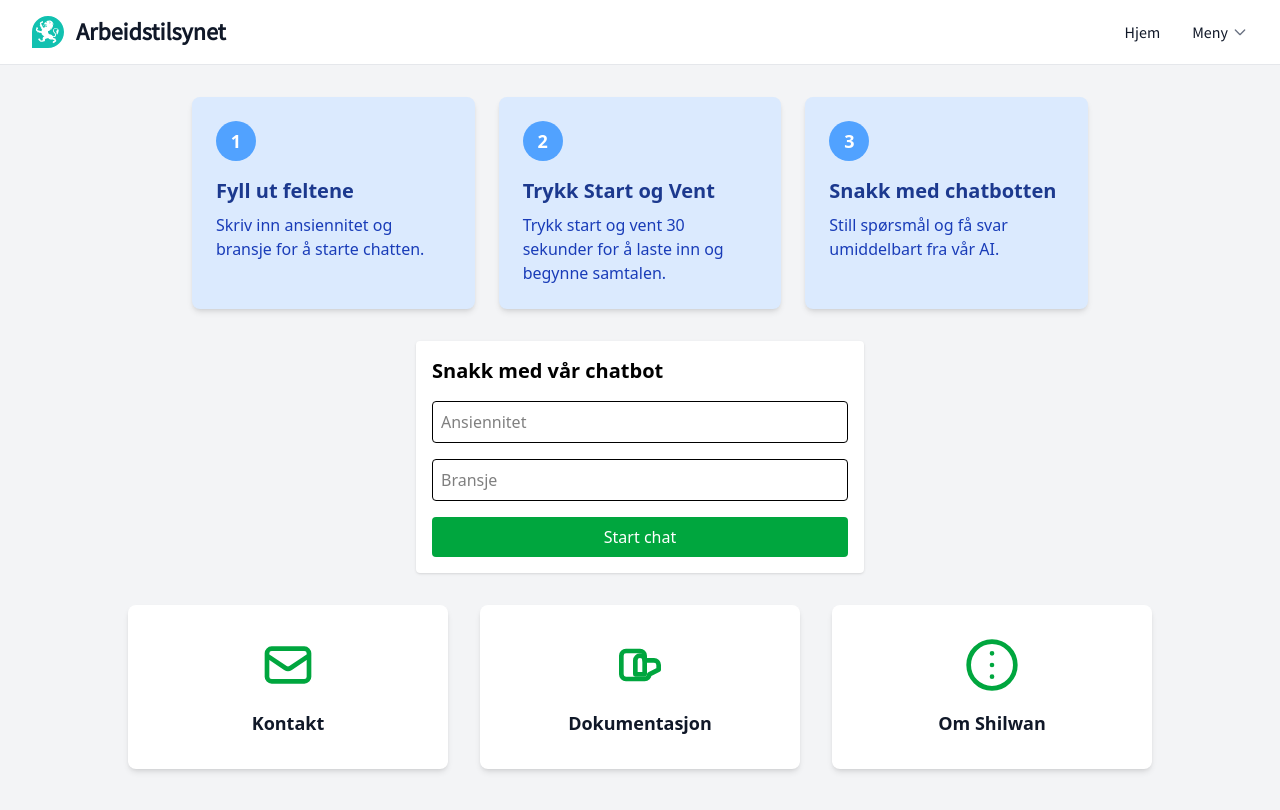
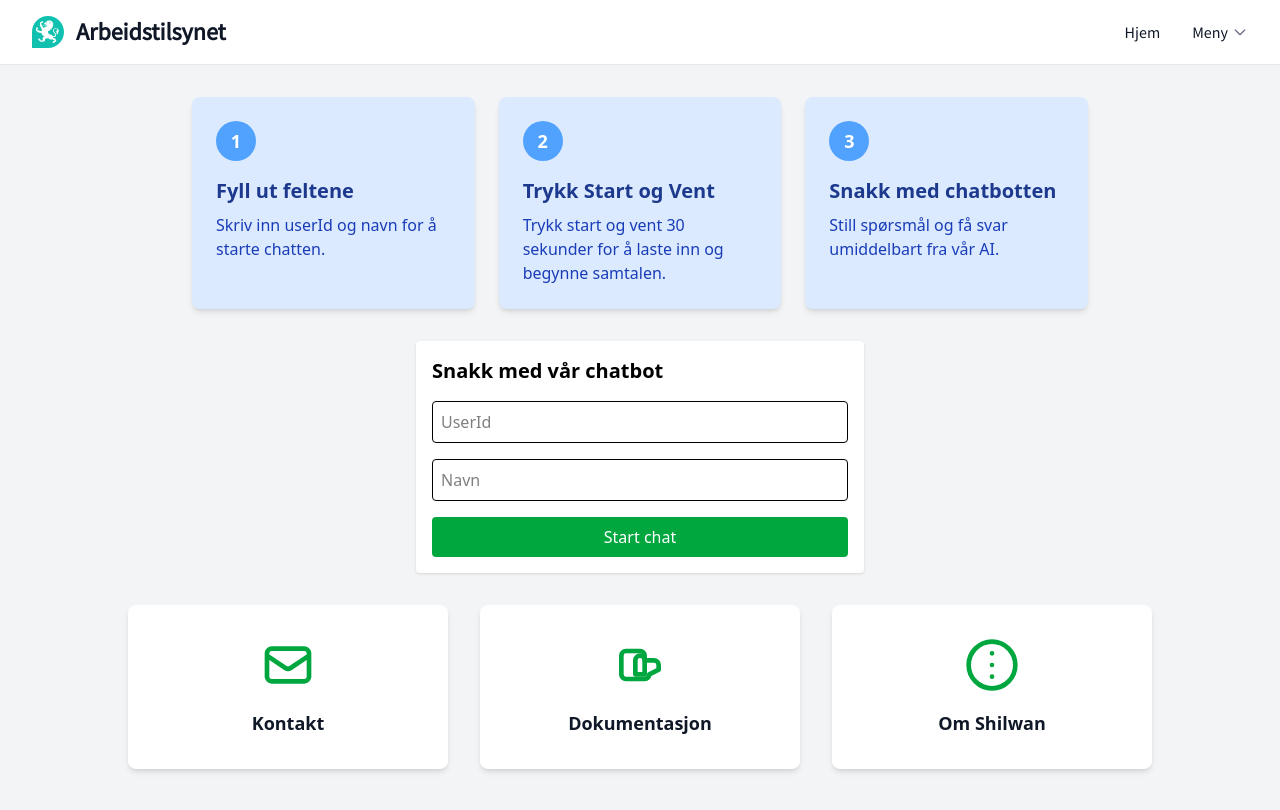
Before and after one commit to thewanish/limeprosjekt, a Vue app: page / in a window 1280 px wide. Shown: the top 810 px of the page. Built offline with nearby package versions, Linux system fonts and the light colour scheme.

Commit message:
Første feil rettet

```diff
--- a/src/components/Navbar.vue
+++ b/src/components/Navbar.vue
@@ -83,7 +83,7 @@
           @click="isOpen = !isOpen"
           class="sm:hidden p-2 rounded-md hover:bg-gray-100 focus:outline-none focus:ring-2 focus:ring-green-600"
           aria-label="Åpne hovedmeny"
-            :aria-expanded="isOpen.toString()"
+          :aria-expanded="isOpen"
         >
           <svg
             v-if="!isOpen"
@@ -134,7 +134,7 @@
             @click="toggleMobileDropdown"
             class="w-full flex items-center justify-between px-3 py-2 rounded hover:bg-green-50 hover:text-green-700 focus:outline-none focus:bg-green-50 focus:text-green-700"
             aria-haspopup="true"
-              :aria-expanded="mobileDropdownOpen.toString()"
+            :aria-expanded="mobileDropdownOpen"
           >
             Meny
             <svg
@@ -185,7 +185,7 @@
 </template>
 
 <script setup lang="ts">
-  import logo from '../assets/logo-arbeidstilsynet.svg' // Peker til src/assets/logo-arbeidstilsynet.svg
+import logo from '../assets/logo-arbeidstilsynet.svg'
 import { ref } from 'vue'
 
 const isOpen = ref(false)
--- a/src/views/HomeView.vue
+++ b/src/views/HomeView.vue
@@ -1,5 +1,5 @@
 <script setup lang="ts">
-import { computed } from 'vue';
+import { ref, computed } from 'vue';
 import { useUserStore } from '../stores/user';
 import { useRouter } from 'vue-router';
 
@@ -8,7 +8,17 @@ const router = useRouter();
 
 const isLoggedIn = computed(() => !!userStore.userId);
 
-function handleLogin(userData: { userId: string; name: string }) {
+const userId = ref('');
+const name = ref('');
+
+function handleLogin() {
+  if (!userId.value.trim() || !name.value.trim()) return;
+
+  const userData = {
+    userId: userId.value,
+    name: name.value,
+  };
+
   userStore.setUser(userData);
   router.push('/chat');
 }
@@ -19,21 +29,29 @@ function handleLogin(userData: { userId: string; name: string }) {
     <!-- Step-by-step lyseblå ruter over login -->
     <div v-if="!isLoggedIn" class="max-w-4xl mx-auto mb-8 grid grid-cols-1 sm:grid-cols-3 gap-6">
       <div class="bg-blue-100 rounded-lg p-6 shadow-md">
-        <div class="w-10 h-10 flex items-center justify-center rounded-full bg-blue-400 text-white font-bold mb-4 text-lg">
+        <div
+          class="w-10 h-10 flex items-center justify-center rounded-full bg-blue-400 text-white font-bold mb-4 text-lg"
+        >
           1
         </div>
         <h3 class="text-xl font-semibold mb-2 text-blue-900">Fyll ut feltene</h3>
-        <p class="text-blue-800">Skriv inn ansiennitet og bransje for å starte chatten.</p>
+        <p class="text-blue-800">Skriv inn userId og navn for å starte chatten.</p>
       </div>
       <div class="bg-blue-100 rounded-lg p-6 shadow-md">
-        <div class="w-10 h-10 flex items-center justify-center rounded-full bg-blue-400 text-white font-bold mb-4 text-lg">
+        <div
+          class="w-10 h-10 flex items-center justify-center rounded-full bg-blue-400 text-white font-bold mb-4 text-lg"
+        >
           2
         </div>
         <h3 class="text-xl font-semibold mb-2 text-blue-900">Trykk Start og Vent</h3>
-        <p class="text-blue-800">Trykk start og vent 30 sekunder for å laste inn og begynne samtalen.</p>
+        <p class="text-blue-800">
+          Trykk start og vent 30 sekunder for å laste inn og begynne samtalen.
+        </p>
       </div>
       <div class="bg-blue-100 rounded-lg p-6 shadow-md">
-        <div class="w-10 h-10 flex items-center justify-center rounded-full bg-blue-400 text-white font-bold mb-4 text-lg">
+        <div
+          class="w-10 h-10 flex items-center justify-center rounded-full bg-blue-400 text-white font-bold mb-4 text-lg"
+        >
           3
         </div>
         <h3 class="text-xl font-semibold mb-2 text-blue-900">Snakk med chatbotten</h3>
@@ -44,16 +62,18 @@ function handleLogin(userData: { userId: string; name: string }) {
     <!-- Innloggingsskjema -->
     <div v-if="!isLoggedIn" class="max-w-md mx-auto p-4 bg-white rounded shadow mb-8">
       <h2 class="text-xl font-semibold mb-4">Snakk med vår chatbot</h2>
-      <form @submit.prevent="handleLogin({ userId: '123', name: 'Testbruker' })">
+      <form @submit.prevent="handleLogin">
         <input
+          v-model="userId"
           type="text"
-          placeholder="Ansiennitet"
+          placeholder="UserId"
           class="w-full p-2 mb-4 border rounded"
           required
         />
         <input
+          v-model="name"
           type="text"
-          placeholder="Bransje"
+          placeholder="Navn"
           class="w-full p-2 mb-4 border rounded"
           required
         />
@@ -72,9 +92,19 @@ function handleLogin(userData: { userId: string; name: string }) {
         to="/contact"
         class="flex flex-col items-center bg-white rounded-lg shadow-md p-8 hover:shadow-lg transition-shadow hover:bg-green-50 hover:ring-2 hover:ring-green-500"
       >
-        <!-- Mail icon inline heroicon -->
-        <svg xmlns="http://www.w3.org/2000/svg" class="w-14 h-14 mb-4 text-green-600" fill="none" viewBox="0 0 24 24" stroke="currentColor" stroke-width="2">
-          <path stroke-linecap="round" stroke-linejoin="round" d="M3 8l7.89 5.26a2 2 0 002.22 0L21 8M5 19h14a2 2 0 002-2V7a2 2 0 00-2-2H5a2 2 0 00-2 2v10a2 2 0 002 2z" />
+        <svg
+          xmlns="http://www.w3.org/2000/svg"
+          class="w-14 h-14 mb-4 text-green-600"
+          fill="none"
+          viewBox="0 0 24 24"
+          stroke="currentColor"
+          stroke-width="2"
+        >
+          <path
+            stroke-linecap="round"
+            stroke-linejoin="round"
+            d="M3 8l7.89 5.26a2 2 0 002.22 0L21 8M5 19h14a2 2 0 002-2V7a2 2 0 00-2-2H5a2 2 0 00-2 2v10a2 2 0 002 2z"
+          />
         </svg>
         <span class="text-lg font-semibold text-gray-900">Kontakt</span>
       </router-link>
@@ -83,9 +113,20 @@ function handleLogin(userData: { userId: string; name: string }) {
         to="/doc"
         class="flex flex-col items-center bg-white rounded-lg shadow-md p-8 hover:shadow-lg transition-shadow hover:bg-green-50 hover:ring-2 hover:ring-green-500"
       >
-        <svg xmlns="http://www.w3.org/2000/svg" class="w-14 h-14 mb-4 text-green-600" fill="none" viewBox="0 0 24 24" stroke="currentColor" stroke-width="2">
+        <svg
+          xmlns="http://www.w3.org/2000/svg"
+          class="w-14 h-14 mb-4 text-green-600"
+          fill="none"
+          viewBox="0 0 24 24"
+          stroke="currentColor"
+          stroke-width="2"
+        >
           <path stroke-linecap="round" stroke-linejoin="round" d="M12 8c-1.1 0-2 .9-2 2v6h4v-6c0-1.1-.9-2-2-2z" />
-          <path stroke-linecap="round" stroke-linejoin="round" d="M20 14v-2a2 2 0 00-2-2h-4v-2a2 2 0 00-2-2H6a2 2 0 00-2 2v8a2 2 0 002 2h8a2 2 0 002-2z" />
+          <path
+            stroke-linecap="round"
+            stroke-linejoin="round"
+            d="M20 14v-2a2 2 0 00-2-2h-4v-2a2 2 0 00-2-2H6a2 2 0 00-2 2v8a2 2 0 002 2h8a2 2 0 002-2z"
+          />
         </svg>
         <span class="text-lg font-semibold text-gray-900">Dokumentasjon</span>
       </router-link>
@@ -94,7 +135,14 @@ function handleLogin(userData: { userId: string; name: string }) {
         to="/om"
         class="flex flex-col items-center bg-white rounded-lg shadow-md p-8 hover:shadow-lg transition-shadow hover:bg-green-50 hover:ring-2 hover:ring-green-500"
       >
-        <svg xmlns="http://www.w3.org/2000/svg" class="w-14 h-14 mb-4 text-green-600" fill="none" viewBox="0 0 24 24" stroke="currentColor" stroke-width="2">
+        <svg
+          xmlns="http://www.w3.org/2000/svg"
+          class="w-14 h-14 mb-4 text-green-600"
+          fill="none"
+          viewBox="0 0 24 24"
+          stroke="currentColor"
+          stroke-width="2"
+        >
           <circle cx="12" cy="12" r="10" stroke="currentColor" stroke-width="2"></circle>
           <path stroke-linecap="round" stroke-linejoin="round" d="M12 12v.01M12 7h.01M12 17h.01" />
         </svg>
```
Lines whose indentation alone changed are shown as unchanged.
